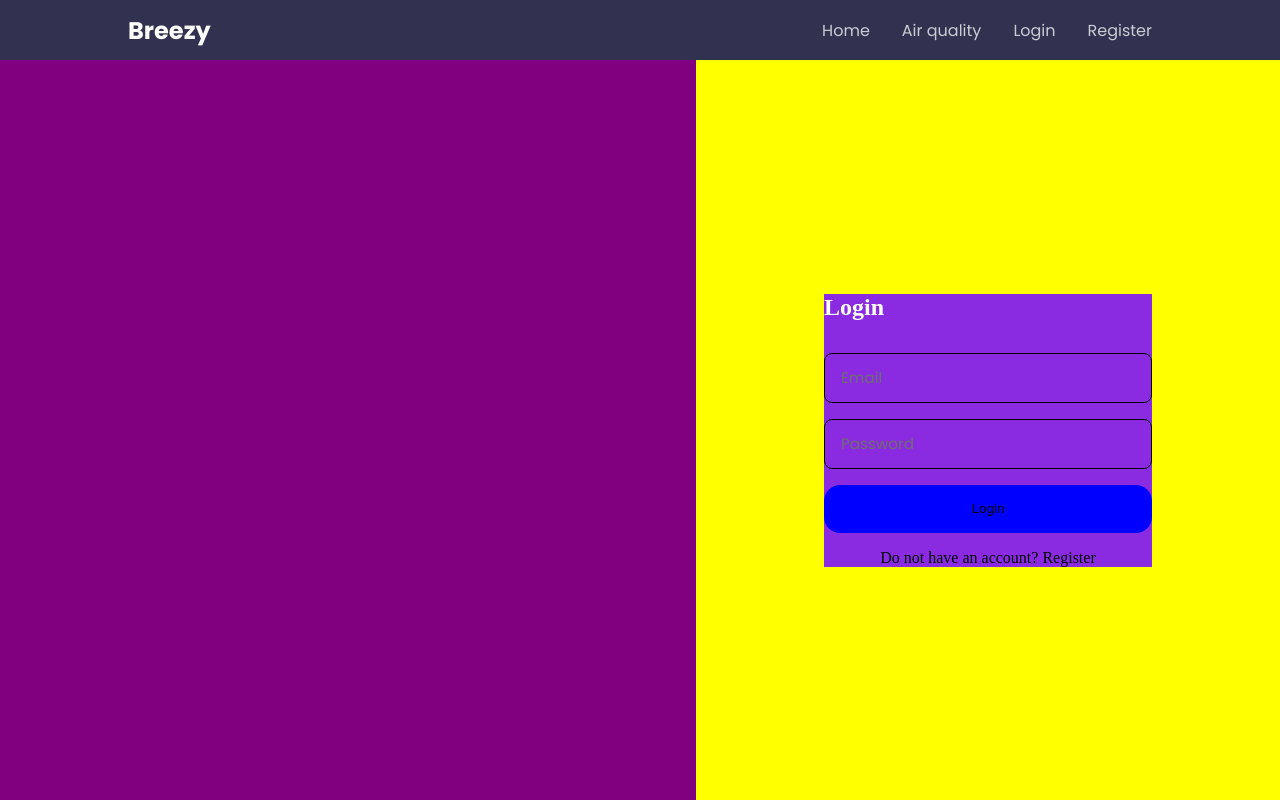
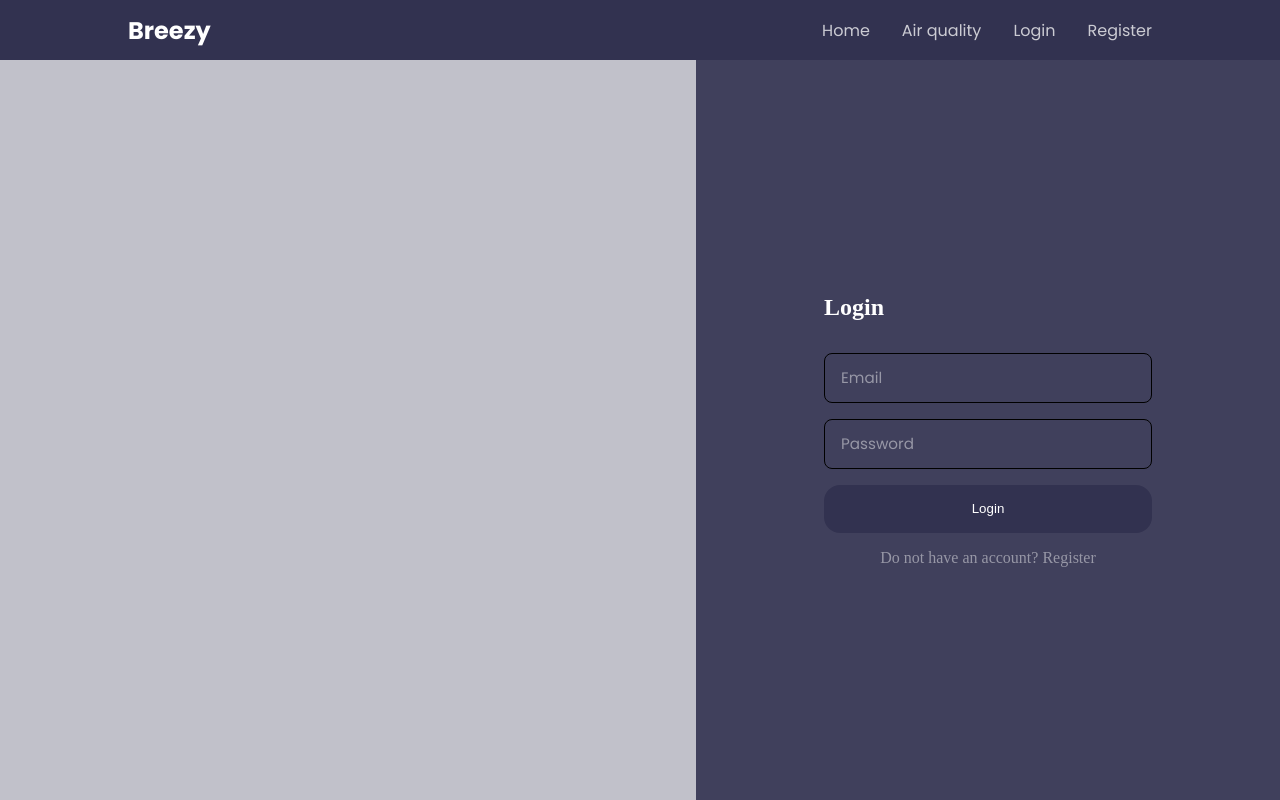
Before and after one commit to nrasheva/Breezy, an Angular app: page /login in a window 1280 px wide. Built offline with nearby package versions, Linux system fonts and the light colour scheme.

Commit message:
Update user-common-styles

```diff
--- a/src/app/user/user-common-styles.css
+++ b/src/app/user/user-common-styles.css
@@ -12,23 +12,24 @@
   display: flex;
   flex: 1;
   padding: var(--nav-height) var(--horizontal-padding);
+  box-shadow: inset 0 0 0 99999px rgba(50, 50, 80, 0.3);
 }
 
 .column:first-of-type {
   display: none;
   flex: 1.5;
-  background-color: purple;
+  /* background-color: purple; */
 }
 
 .column:last-of-type {
-  background-color: yellow;
+  background-color: var(--light-blue-magenta);
 }
 
 form {
   display: flex;
   flex-direction: column;
   flex: 1;
-  background-color: blueviolet;
+  /* background-color: blueviolet; */
 }
 
 form input:first-of-type {
@@ -39,10 +40,12 @@ form input:first-of-type {
   display: flex;
   justify-content: center;
   margin-top: 1rem;
+  color: var(--pale-white);
 }
 
 .auth-actions span:hover {
   cursor: pointer;
+  color: white;
 }
 
 .input {
@@ -62,7 +65,7 @@ form input:first-of-type {
 }
 
 .input::placeholder {
-  color: rgb(110, 110, 110);
+  color: var(--pale-white);
   opacity: 1;
 }
 
@@ -76,9 +79,18 @@ button {
 }
 
 .filled {
-  background-color: blue;
-  color: black;
+  background-color: var(--dark-blue-magenta);
+  color: white;
   padding: 0 2rem;
+}
+
+.filled:hover {
+  background-color: var(--light-blue-magenta);
+}
+
+.error {
+  color: var(--error-red);
+  margin-bottom: 1rem;
 }
 
 @media only screen and (min-width: 1200px) {
```
